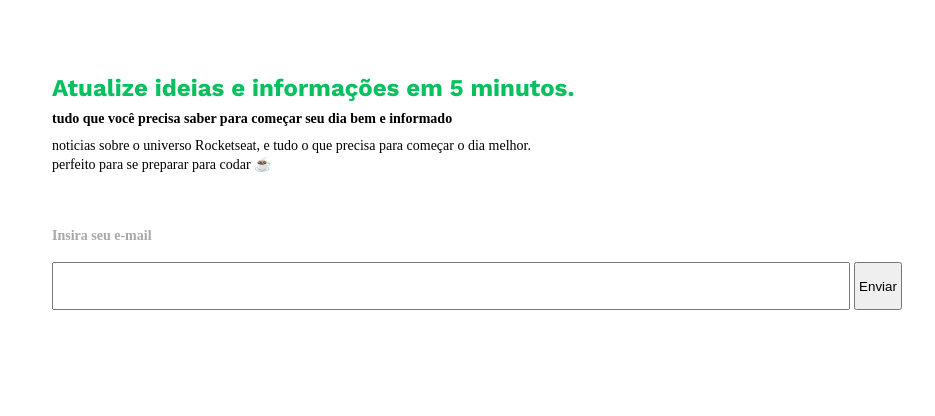
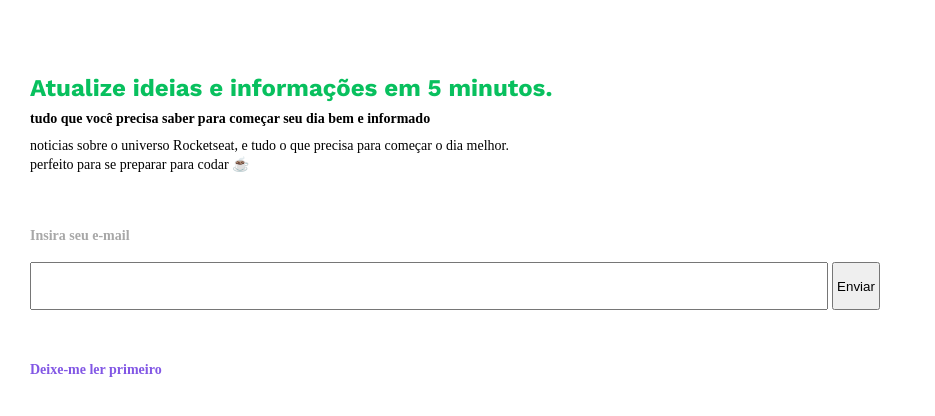
Before and after one commit to joao050/RocketNews, a plain HTML site: page index.html in a window 1280 px wide. Shown: the part 166-582 px from the top of the page, without its empty margins (0-935 px from the left). Drawn offline with nearby package versions, Linux system fonts and the light colour scheme.

Commit message:
add link

```diff
--- a/index.html
+++ b/index.html
@@ -41,6 +41,9 @@
           <button>Enviar</button>
         </form>
       </section>
+      <div id="link">
+        <a href="#">Deixe-me ler primeiro</a>
+      </div>
     </article>
   </body>
 </html>
--- a/style.css
+++ b/style.css
@@ -12,7 +12,7 @@ img {
 #text {
   width: 647px;
   height: 102px;
-  margin: 0px 21px 0px 52px;
+  margin: 0px 21px 0px 30px;
 }
 h1 {
   color: rgba(8, 192, 94, 1);
@@ -56,7 +56,7 @@ label {
   color: rgba(168, 168, 168, 1);
 }
 #areaEmail {
-  margin: 50px 52px;
+  margin: 50px 30px;
 }
 
 input {
@@ -73,3 +73,15 @@ button {
   width: 24px;
   height: 24px;
 }
+#link {
+  margin: 0px 30px 0px;
+}
+a {
+  text-decoration: none;
+  font-family: "Spartan";
+  font-style: normal;
+  font-weight: 700;
+  font-size: 14px;
+  line-height: 19px;
+  color: rgba(130, 87, 229, 1);
+}
```
